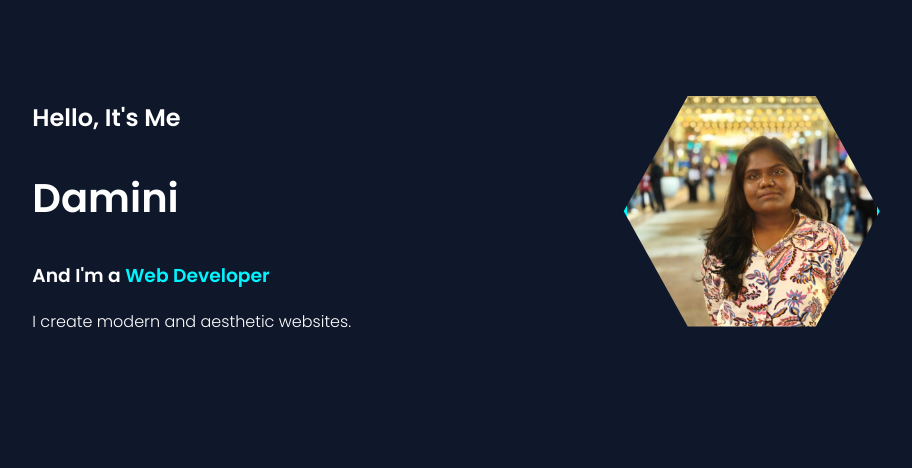
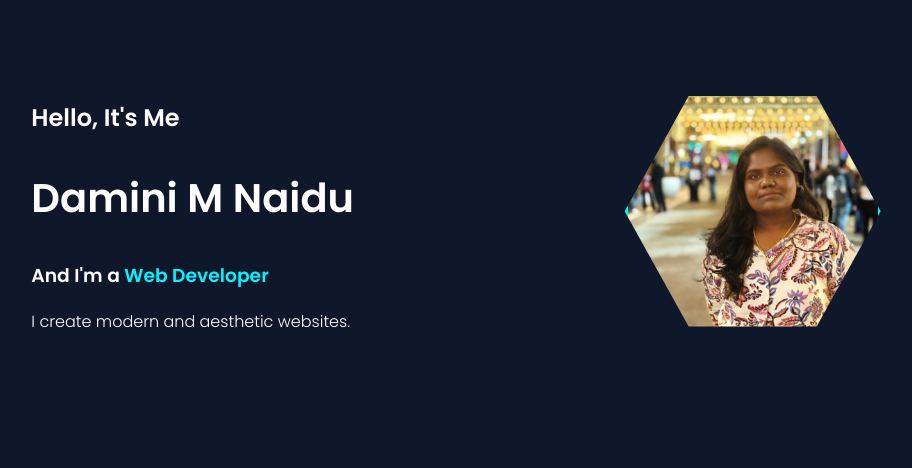
Before and after one commit to daminimnaidu777/MyPortfolio, a Flask app: page / in a window 1280 px wide. Shown: the part 115-583 px from the top of the page, without its empty margins (184-1096 px from the left). Run offline with Flask 3, Linux system fonts and the light colour scheme.

Commit message:
new change

```diff
--- a/templates/index.html
+++ b/templates/index.html
@@ -24,7 +24,7 @@
 <section class="hero">
     <div class="hero-text">
         <h1>Hello, It's Me</h1>
-        <h2>Damini</h2>
+        <h2>Damini M Naidu</h2>
         <h3>And I'm a <span>Web Developer</span></h3>
         <p>I create modern and aesthetic websites.</p>
     </div>
```
